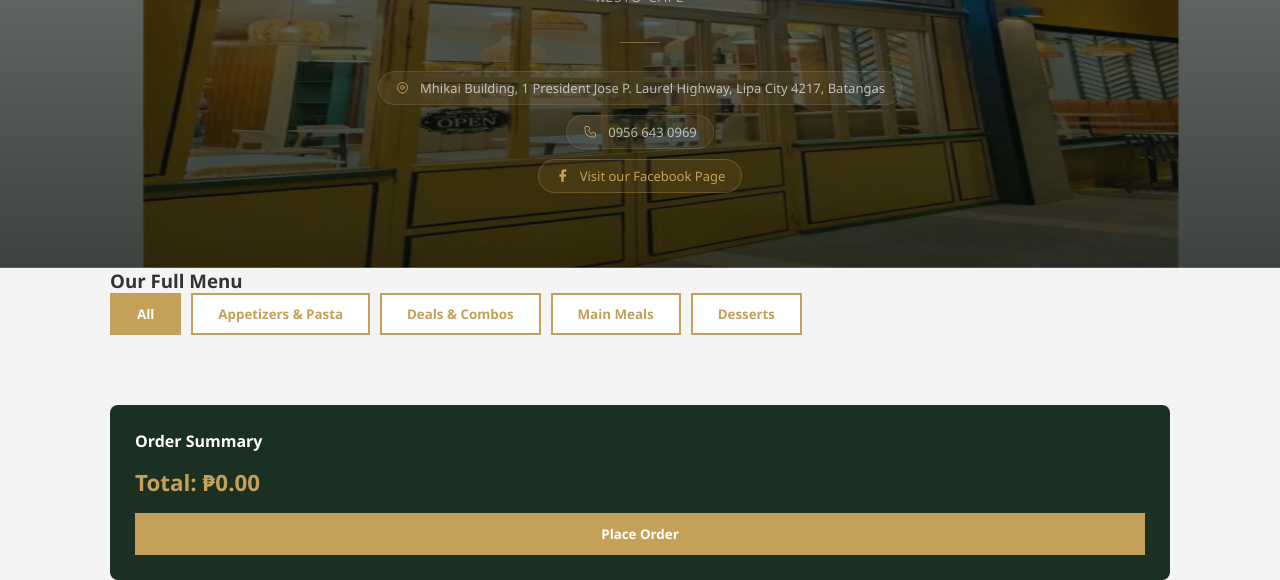
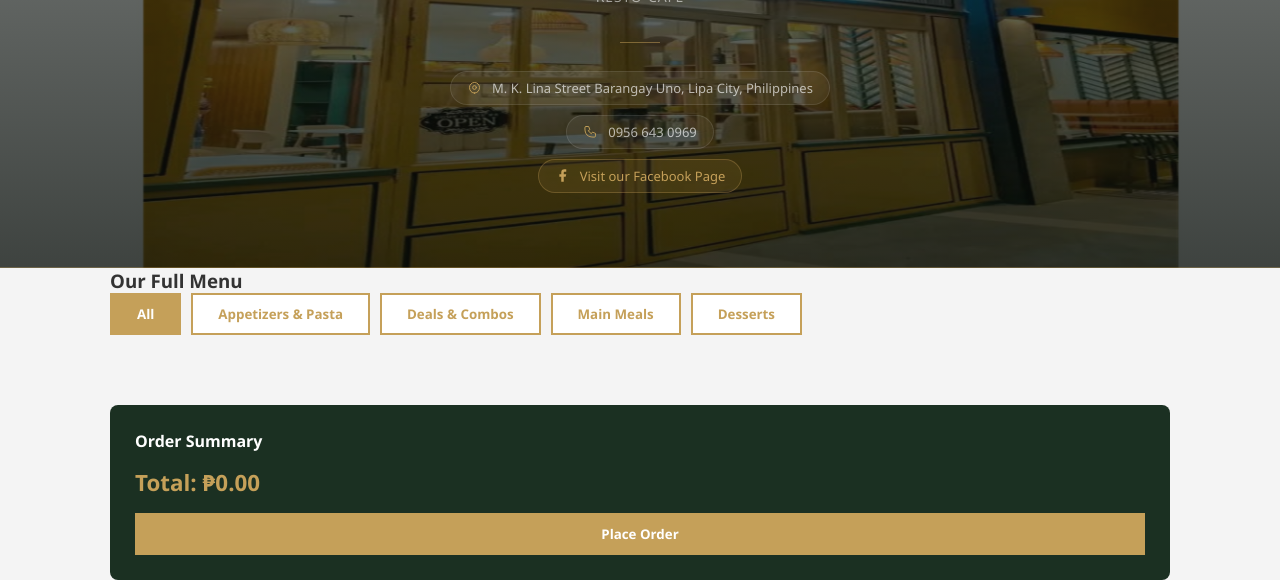
Before and after one commit to DravenPorschE/House-of-Guillass, a website: page public/index.html in a window 1280 px wide. Shown: the part 275-855 px from the top of the page. Drawn offline with Linux system fonts and the light colour scheme; no server answers.

Commit message:
Chamged location

```diff
--- a/public/index.html
+++ b/public/index.html
@@ -57,7 +57,7 @@
                     <svg class="hero-icon" viewBox="0 0 24 24" fill="none" stroke="currentColor" stroke-width="1.5" stroke-linecap="round" stroke-linejoin="round">
                         <path d="M12 21c-4.418 0-8-4.03-8-9a8 8 0 1 1 16 0c0 4.97-3.582 9-8 9z"/><circle cx="12" cy="12" r="3"/>
                     </svg>
-                    Mhikai Building, 1 President Jose P. Laurel Highway, Lipa City 4217, Batangas
+                    M. K. Lina Street Barangay Uno, Lipa City, Philippines
                 </div>
                 <div class="hero-info-row">
                     <svg class="hero-icon" viewBox="0 0 24 24" fill="none" stroke="currentColor" stroke-width="1.5" stroke-linecap="round" stroke-linejoin="round">
```
